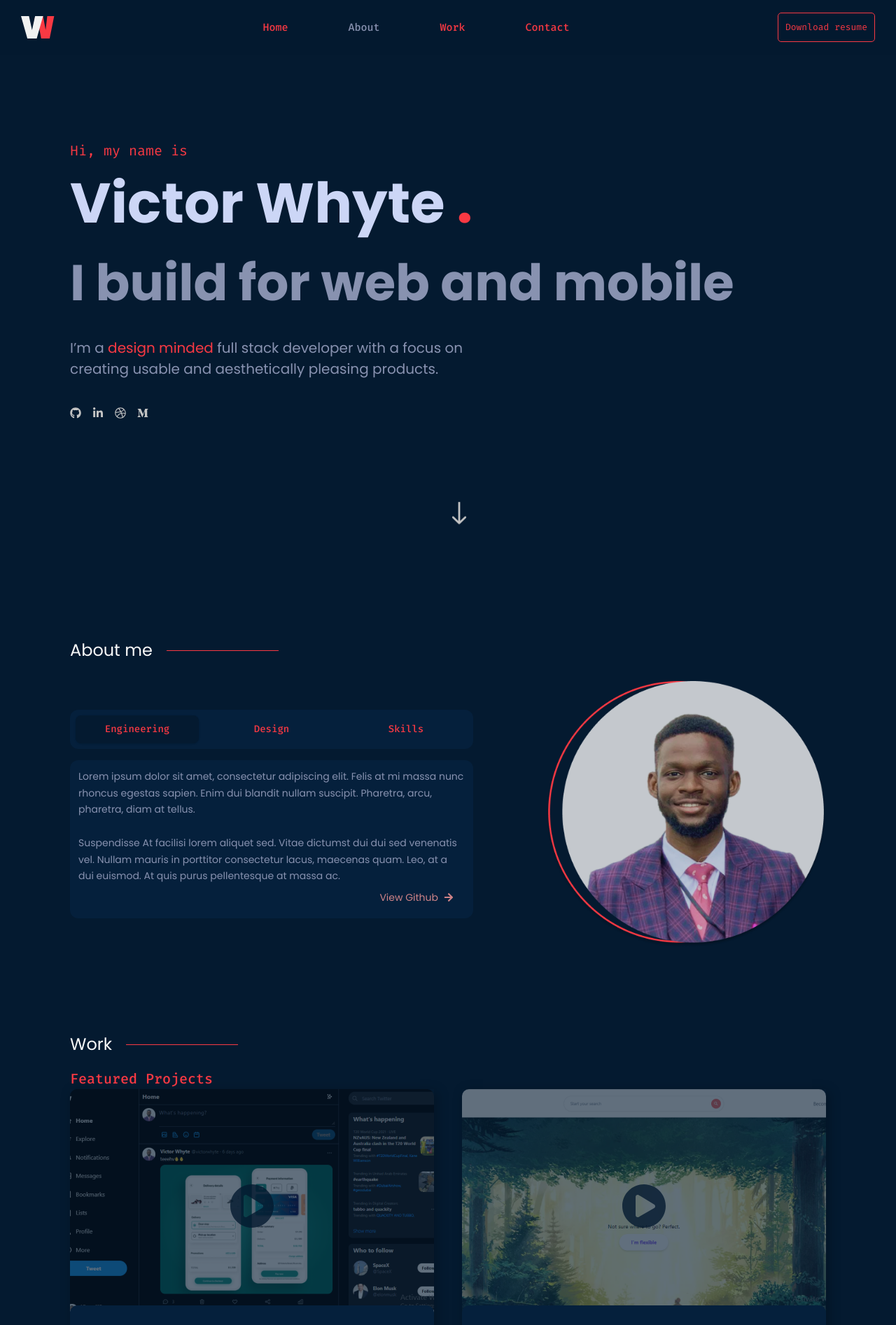
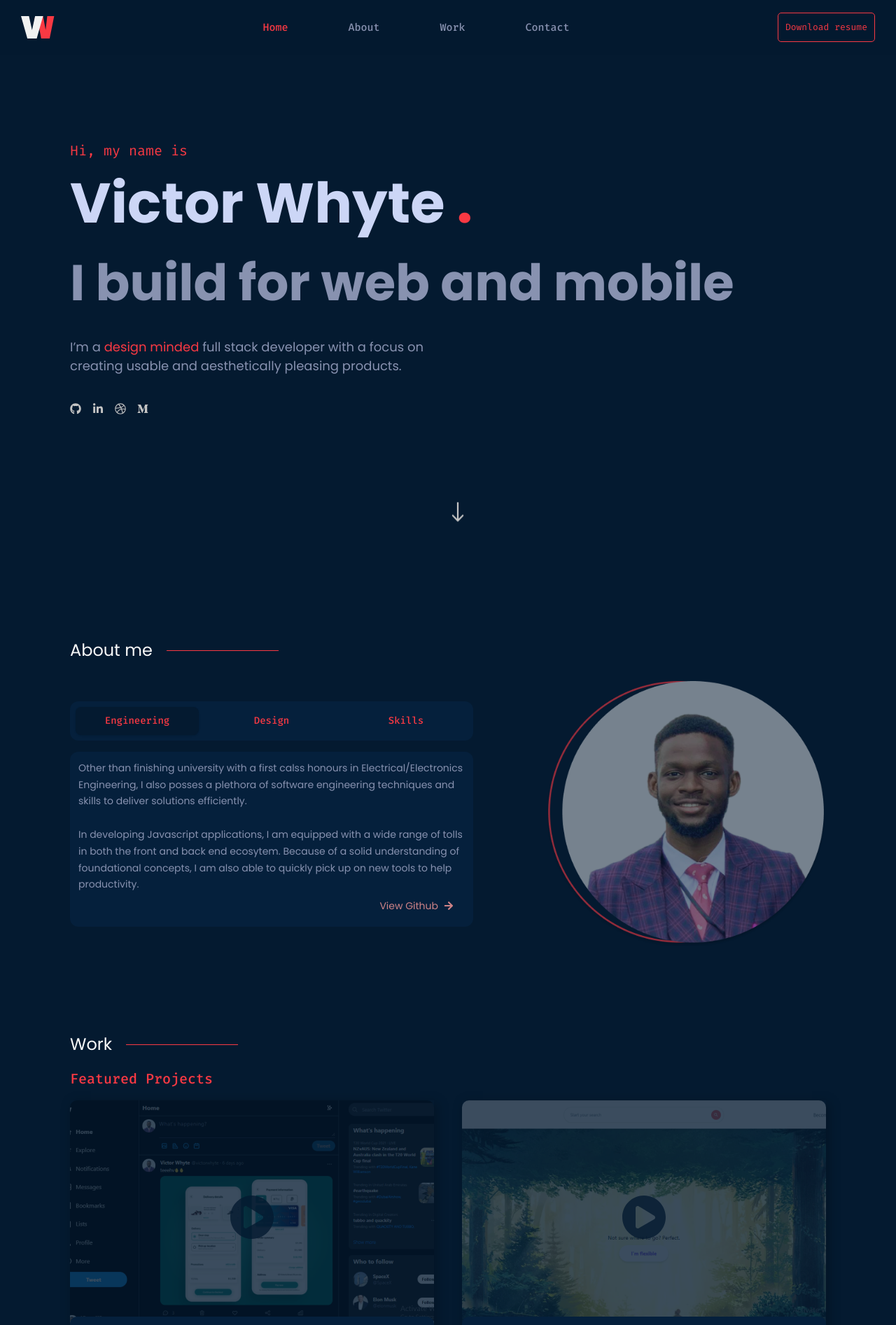
Before and after one commit to thevictorwhyte/portfolext, a Next.js app: page / in a window 1280 px wide. Shown: the top 1893 px of the page at 70% size. Built offline with nearby package versions, Linux system fonts and the light colour scheme.

Commit message:
added in micro animations

```diff
--- a/components/About.js
+++ b/components/About.js
@@ -14,20 +14,34 @@ function About({ sectionRef }) {
     Engineering: {
       text: (
         <p className="font-poppins font-normal text-sm xl:text-md leading-[170%]">
-          Lorem ipsum dolor sit amet, consectetur adipiscing elit. Felis at mi
-          massa nunc rhoncus egestas sapien. Enim dui blandit nullam suscipit.
-          Pharetra, arcu, pharetra, diam at tellus. <br />
+          Other than finishing university with a first calss honours in
+          Electrical/Electronics Engineering, I also posses a plethora of
+          software engineering techniques and skills to deliver solutions
+          efficiently. <br />
           <br />
-          Suspendisse At facilisi lorem aliquet sed. Vitae dictumst dui dui sed
-          venenatis vel. Nullam mauris in porttitor consectetur lacus, maecenas
-          quam. Leo, at a dui euismod. At quis purus pellentesque at massa ac.
+          In developing Javascript applications, I am equipped with a wide range
+          of tolls in both the front and back end ecosytem. Because of a solid
+          understanding of foundational concepts, I am also able to quickly pick
+          up on new tools to help productivity.
         </p>
       ),
       buttonUrl: "https://github.com/thevictorwhyte",
       buttonText: "View Github",
     },
     Design: {
-      text: "Lorem ipsum dolor sit amet, consectetur adipiscing elit. Felis at mi massa nunc rhoncus egestas sapien. Enim dui blandit nullam suscipit. Pharetra, arcu, pharetra, diam at tellus. Suspendisse At facilisi lorem aliquet sed. Vitae dictumst dui dui sed venenatis vel. Nullam mauris in porttitor consectetur lacus, maecenas quam. Leo, at a dui euismod. At quis purus pellentesque at massa ac.",
+      text: (
+        <p className="font-poppins font-normal text-sm xl:text-md leading-[170%]">
+          It's human instinct to always judge a book by its cover. That is why a
+          product is only as good as how it looks and feels to a user. This was
+          the rason I decided to broaden my knowledge on design principles and
+          techniques to give me an edge in the tech industry. <br />
+          <br />
+          Thanks to the grow with Google foundation, I was able to pursue their
+          Google UX design certification program. I continue to apply the
+          knowlege gained like wire framing and user research into my
+          development and design process.
+        </p>
+      ),
       buttonUrl: "https://github.com/thevictorwhyte",
       buttonText: "View Dribbble",
     },
@@ -78,7 +92,7 @@ function About({ sectionRef }) {
                       target="_blank"
                       className="flex w-fit ml-auto items-center font-poppins text-sm text-[#CF8387] px-4 py-2 cursor-pointer group transition transform duration-200"
                     >
-                      <span className="transition transform group-hover:-translate-x-1">
+                      <span className="transition transform">
                         {posts.buttonText}
                       </span>
                       <FaArrowRight className="inline ml-2 transition transform group-hover:translate-x-1 group-hover:text-color-secondary text-sm" />
@@ -95,6 +109,7 @@ function About({ sectionRef }) {
               src="/assets/my_image.png"
               layout="fill"
               objectFit="contain"
+              className="opacity-[60%] hover:opacity-100 transition duration-200"
             />
           </div>
         </div>
--- a/components/FeaturedProject.js
+++ b/components/FeaturedProject.js
@@ -10,29 +10,34 @@ function FeaturedProject({
   liveUrl,
 }) {
   return (
-    <div className="flex flex-col max-w-[586px] max-h-[678px] p-0 shadow-featuredProject">
+    <div className="flex flex-col max-w-[586px] max-h-[678px] p-0 shadow-featuredProject group transition duration-200 hover:-translate-y-2">
       <div className="relative w-full h-[333px] top-0 left-0 rounded-[10px] overflow-hidden">
-        <Image src={projectImg} layout="fill" objectFit="cover" />
-        <FaPlayCircle className="absolute top-1/2 left-1/2 h-16 w-16 translate-x-[-50%] translate-y-[-50%] text-primary opacity-[80%]" />
+        <Image
+          src={projectImg}
+          layout="fill"
+          objectFit="cover"
+          className="opacity-[60%] group-hover:opacity-100 transition duration-200"
+        />
+        <FaPlayCircle className="absolute top-1/2 left-1/2 h-16 w-16 translate-x-[-50%] translate-y-[-50%] text-primary opacity-[80%] transition duration-200 cursor-pointer hover:opacity-[100%]" />
       </div>
       <div className="flex flex-col h-64 bg-[#05203C] px-4 py-6 lg:px-[30px] lg:py-[24px] rounded-[10px] overflow-hidden -mt-6 z-10">
         <div className="flex flex-col space-y-[20px] lg:space-y-[20px]">
-          <h4 className="text-whiteone text-[16px] xl:text-[18px] font-poppins font-semibold">
+          <h4 className="text-whiteone text-[16px] xl:text-[18px] font-poppins font-semibold group-hover:text-secondary transition duration-200">
             {title}
           </h4>
           <p className="text-whitetwo font-poppins text-[13px] lg:text-[14px] xl:text-[16px] font-medium">
             {desc}
           </p>
           <span className="font-fira text-secondary font-medium text-xs lg:text-[13px] xl:text-[16px] mt-4 lg:mt-0">
-            {techUsed.split(" ").join(" / ")}
+            {techUsed.split(" ").join("  ")}
           </span>
         </div>
         <div className="flex justify-between mt-auto">
-          <div className="flex items-center text-whiteone font-fira space-x-2">
+          <div className="flex items-center text-whiteone font-fira space-x-2 hover:text-[#CF8387] transition duration-200 cursor-pointer">
             <FaGithub className="" />
             <span className="text-sm">Source</span>
           </div>
-          <div className="flex items-center text-whiteone font-fira space-x-2">
+          <div className="flex items-center text-whiteone font-fira space-x-2 hover:text-[#CF8387] transition duration-200 cursor-pointer">
             <FaExternalLinkAlt className="" />
             <span className="text-sm">Live</span>
           </div>
--- a/components/Form.js
+++ b/components/Form.js
@@ -86,9 +86,7 @@ function FormComponent(props) {
             placeholder="Your message"
           />
           <div className="w-fit ml-auto">
-            <button className="text-secondary text-[13px] font-fira border border-secondary p-[10px] rounded-[5px]">
-              Send message
-            </button>
+            <button className="primaryButton p-[10px]">Send message</button>
           </div>
         </Form>
       )}
--- a/components/Header.js
+++ b/components/Header.js
@@ -93,34 +93,32 @@ function Header({ aboutRef, workRef, contactRef, navRef }) {
 
         <div className=" hidden md:flex md:space-x-[46px] lg:space-x-[86px]">
           <div
-            className={`font-fira font-medium text-secondary text-[15px] cursor-pointer ${homeColor}`}
+            className={`navIcon ${homeColor}`}
             onClick={() => window.scrollTo(0, 0)}
           >
             Home
           </div>
           <div
             onClick={() => scrollToRef(aboutRef)}
-            className={`font-fira font-medium text-[15px] cursor-pointer ${aboutColor}`}
+            className={`navIcon ${aboutColor}`}
           >
             About
           </div>
           <div
-            className={`font-fira font-medium text-secondary text-[15px] cursor-pointer ${workColor}`}
+            className={`navIcon ${workColor}`}
             onClick={() => scrollToRef(workRef)}
           >
             Work
           </div>
           <div
-            className={`font-fira font-medium text-secondary text-[15px] cursor-pointer ${contactColor}`}
+            className={`navIcon ${contactColor}`}
             onClick={() => scrollToRef(contactRef)}
           >
             Contact
           </div>
         </div>
 
-        <button className="hidden md:inline text-secondary text-[12px] lg:text-[13px] font-fira border border-secondary p-[6px] lg:p-[10px] rounded-[5px]">
-          Download resume
-        </button>
+        <button className="primaryButton">Download resume</button>
         {/* <a
           href="https://google.com"
           target="_blank"
--- a/components/Hero.js
+++ b/components/Hero.js
@@ -20,7 +20,7 @@ function Hero() {
           <span className="font-poppins text-secondary text-[24px]">/</span> UI
           & UX Designer
         </span> */}
-        <p className="text-[#8892B0] text-[16px] lg:text-[20px] font-poppins mt-6 w-[80vw] md:w-[60vw] lg:w-fit lg:max-w-xl">
+        <p className="text-[#8892B0] text-[16px] lg:text-[18px] font-poppins mt-6 w-[80vw] md:w-[60vw] lg:w-fit lg:max-w-xl">
           I’m a <span className="text-secondary">design minded</span> full stack
           developer with a focus on creating usable and aesthetically pleasing
           products.
@@ -33,7 +33,7 @@ function Hero() {
         </div>
       </div>
 
-      <div className="absolute top-[95%] lg:top-[90%] left-2/4 animate-bounce w-6 h-6 lg:w-8 lg:h-8 ">
+      <div className="absolute top-[95%] lg:top-[90%] left-2/4 animate-bounce w-6 h-6 lg:w-7 lg:h-7 ">
         <Image src="/assets/arrow.svg" layout="fill" objectFit="contain" />
       </div>
     </div>
--- a/components/Work.js
+++ b/components/Work.js
@@ -11,7 +11,7 @@ function Work({ sectionRef }) {
   return (
     <SectionContainer sectionRef={sectionRef}>
       <SectionHeader>Work</SectionHeader>
-      <h3 className="font-fira text-secondary font-medium text-[20px]">
+      <h3 className="font-fira text-secondary font-medium text-[20px] my-4">
         Featured Projects
       </h3>
       <div className="grid grid-cols-1 sm:grid-cols-2 gap-[20px] xl:gap-[40px]">
@@ -53,7 +53,7 @@ function Work({ sectionRef }) {
           UX Case Studies
         </h3>
 
-        <div className="flex space-x-[20px] overflow-scroll lg:space-x-0 lg:overflow-hidden w-full lg:grid lg:grid-cols-2 xl:grid-cols-4 lg:gap-[40px] scrollbar-hide">
+        <div className="flex space-x-[20px] overflow-scroll lg:space-x-0 lg:overflow-visible w-full lg:grid lg:grid-cols-2 xl:grid-cols-4 lg:gap-[40px] scrollbar-hide">
           {uxCaseStudies.map(({ id, title, desc, projectImg, studyUrl }) => (
             <CaseStudy
               key={id}
--- a/styles/globals.css
+++ b/styles/globals.css
@@ -61,4 +61,12 @@ html {
       rgba(4, 26, 48, 0.63)
     );
   }
+
+  .navIcon {
+    @apply font-fira font-medium text-[15px] cursor-pointer transition duration-200 hover:text-[#CF8387];
+  }
+
+  .primaryButton {
+    @apply text-secondary text-[12px] lg:text-[13px] font-fira border border-secondary p-[6px] lg:p-[10px] rounded-[5px] transition duration-200 hover:bg-tertiary hover:font-semibold;
+  }
 }
```
Also changed, not shown: components/CaseStudy.js (+4 -6 lines), components/OtherProject.js (+3 -5 lines).
